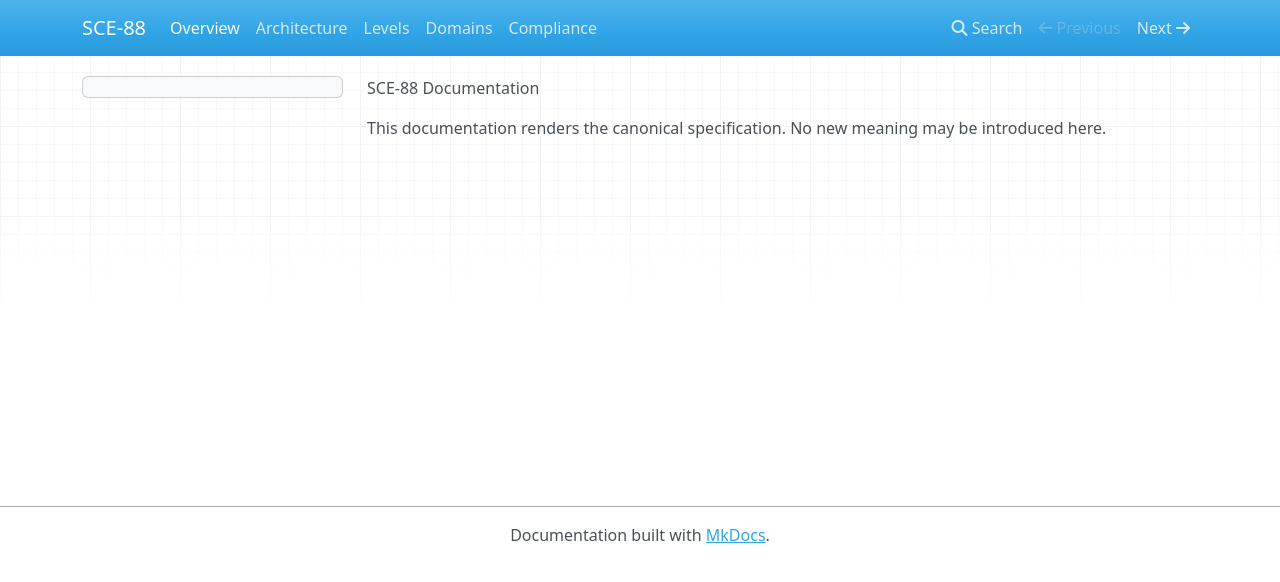
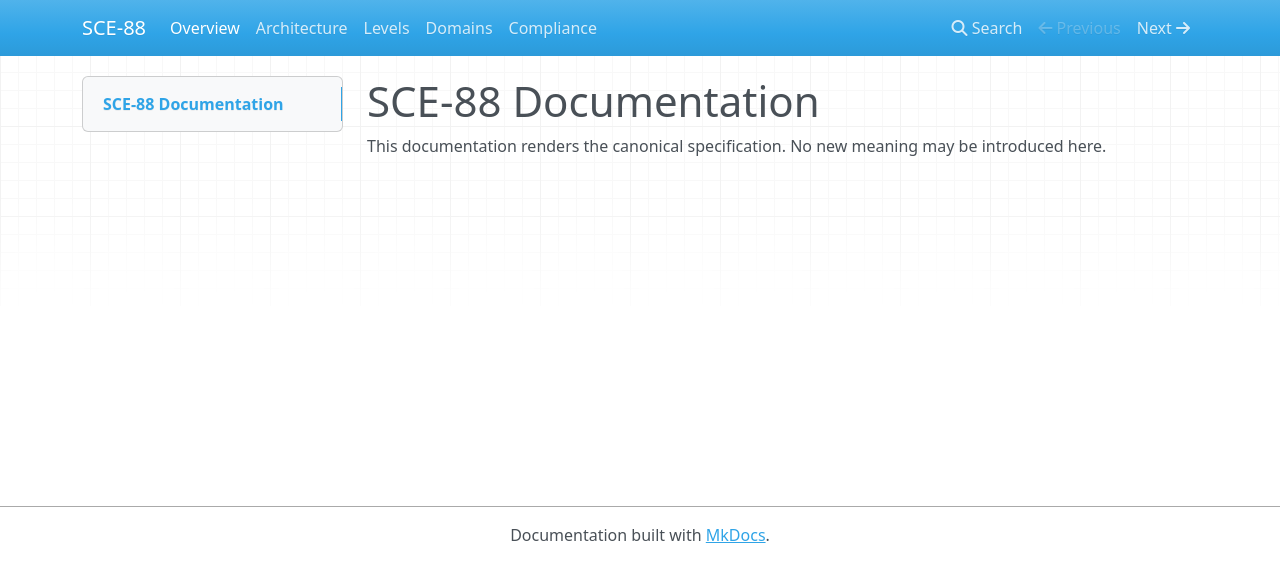
Before and after one commit to wizardaax/SCE-88, an MkDocs documentation site: the page built from docs/index.md, in a window 1280 px wide. Shown: the top 582 px of the page. Built offline with MkDocs 1.6.1, drawn with Linux system fonts in a browser that asks for light colours; nearby versions of some CDN libraries.

Commit message:
chore: tidy docs heading and workflow guard
Co-authored-by: wizardaax <219036416+wizardaax@users.noreply.github.com>

```diff
--- a/docs/index.md
+++ b/docs/index.md
@@ -1,4 +1,4 @@
-SCE-88 Documentation
+# SCE-88 Documentation
 
 This documentation renders the canonical specification.
 No new meaning may be introduced here.
```
Also changed, not shown: 1 other file.
